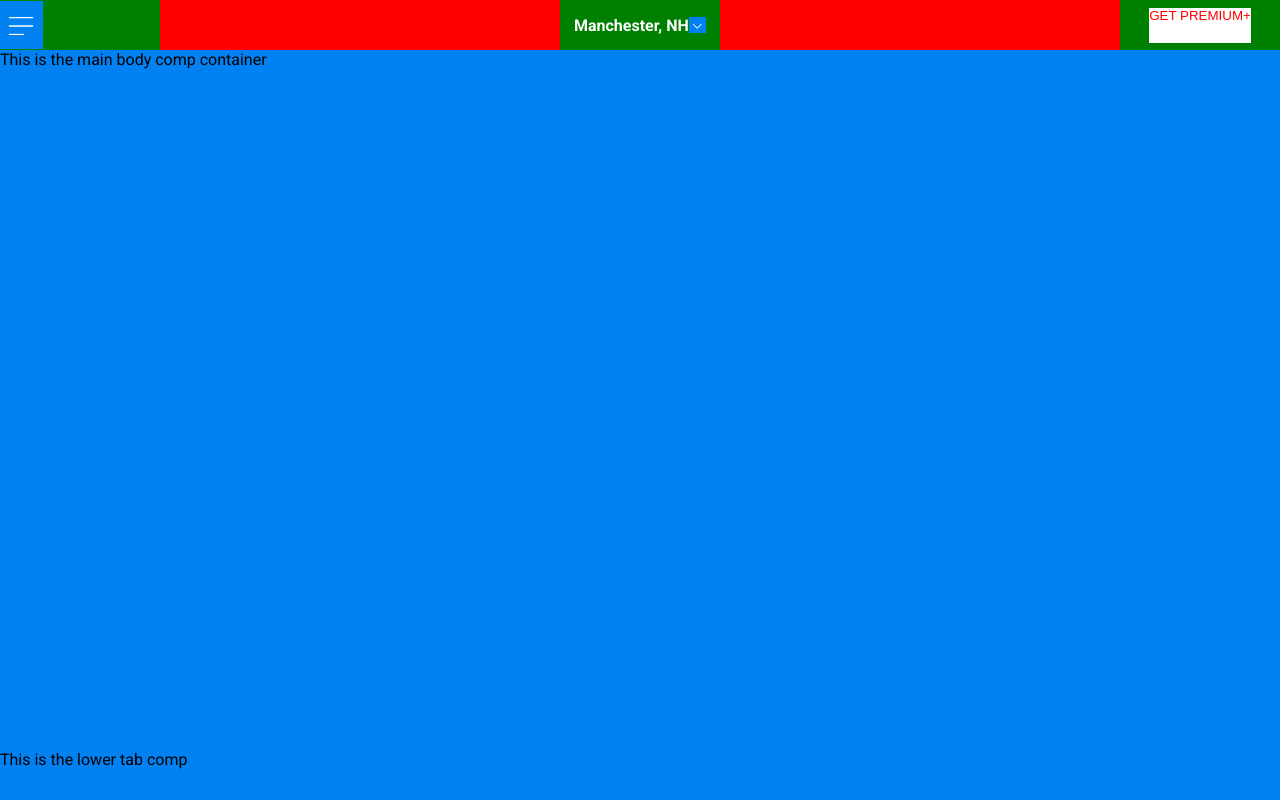
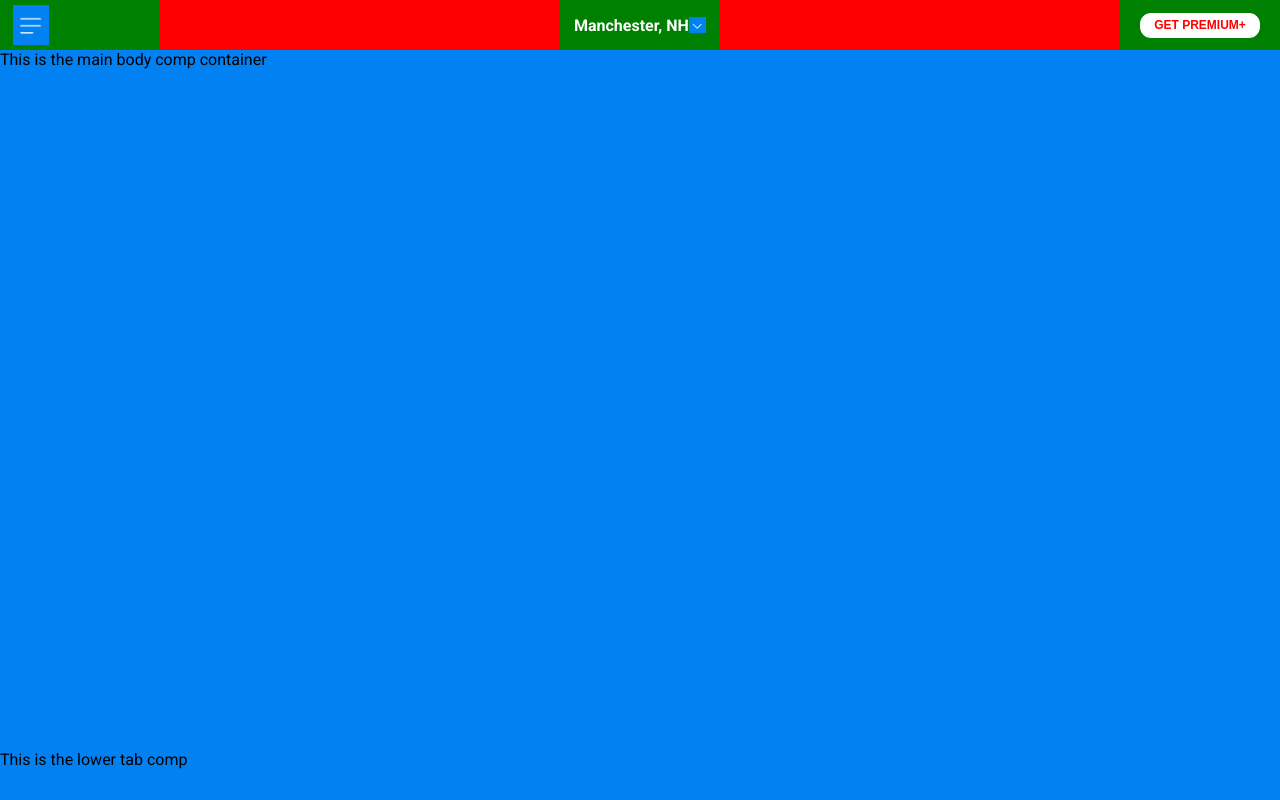
Before and after one commit to jnydam/accuweathermobileuiclone, a React (Create React App) app: page / in a window 1280 px wide. Built offline with nearby package versions, Linux system fonts and the light colour scheme.

Commit message:
Added the beginnings of the key label containers

```diff
--- a/src/components/MainLayoutComp/UpperNavBar/UpperNavBar.js
+++ b/src/components/MainLayoutComp/UpperNavBar/UpperNavBar.js
@@ -9,7 +9,7 @@ const UpperNavBar = (props) => {
 
     return (<div className={styles.upperNavBarContainer}>
         <div style={{justifyContent: 'flex-start'}} className={styles.tripleElementContainer}>
-            <img style={{height: '3rem'}} src={sideBarGraphic}>
+            <img style={{height: '2.5rem', marginLeft: '0.8rem'}} src={sideBarGraphic}>
             </img>
         </div>
         <div className={styles.tripleElementContainer}>
--- a/src/components/MainLayoutComp/UpperNavBar/UpperNavBar.module.css
+++ b/src/components/MainLayoutComp/UpperNavBar/UpperNavBar.module.css
@@ -16,9 +16,15 @@
     display: flex;
     outline-style: none;
     border-style: none;
-    height: 70%;
+    height: 50%;
     color: red;
+    font-weight: bold;
+    border-radius: 0.7rem;
+    font-size: 0.75rem;
+    width: 7.5rem;
     background-color: white;
+    align-items: center;
+    justify-content: center;
 }
 
 .tripleElementContainer {
```
Also changed, not shown: src/components/MainLayoutComp/MainBodyComp/UpperWeatherKeyComp/CircleKeyComp/CircleKeyComp.js (added, +15 -0 lines), src/components/MainLayoutComp/MainBodyComp/UpperWeatherKeyComp/UpperWeatherKeyComp.js (+17 -1 lines), src/components/MainLayoutComp/MainBodyComp/UpperWeatherKeyComp/CircleKeyComp/CircleKeyComp.module.css (added).
